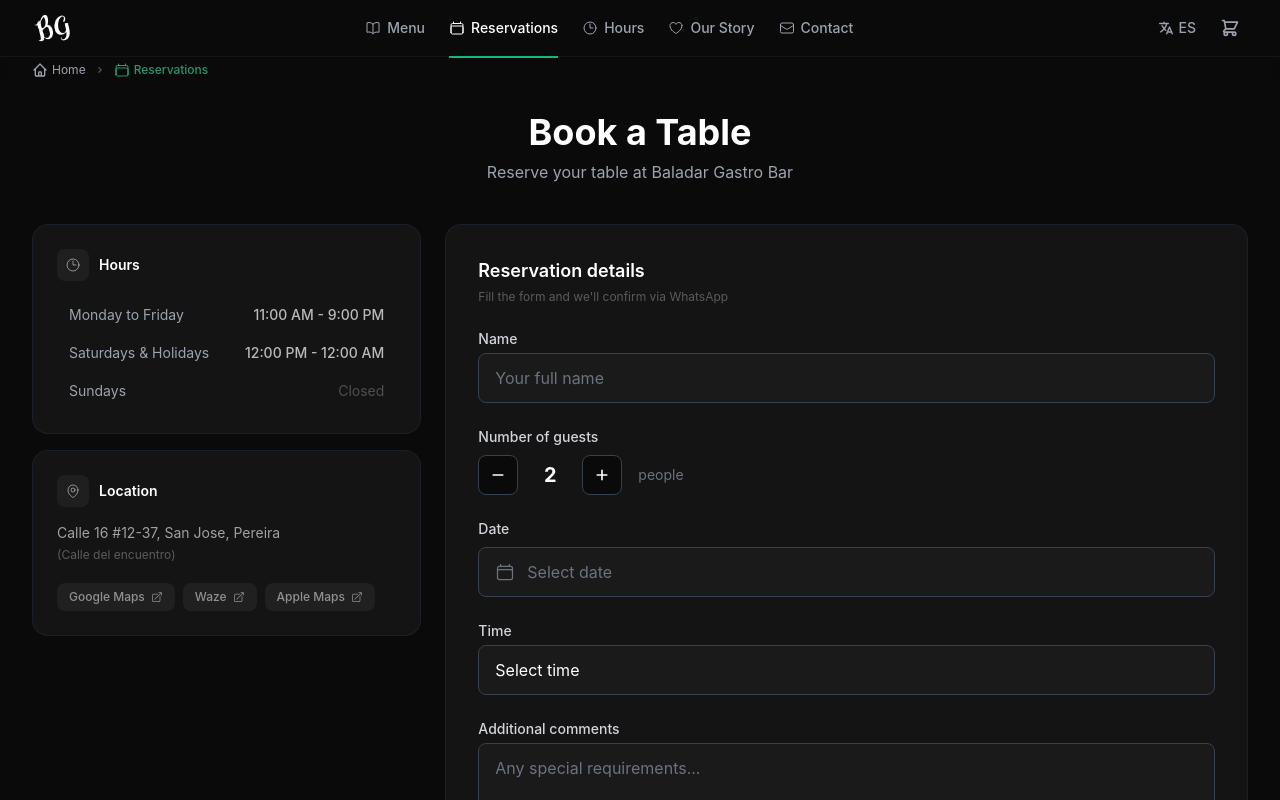
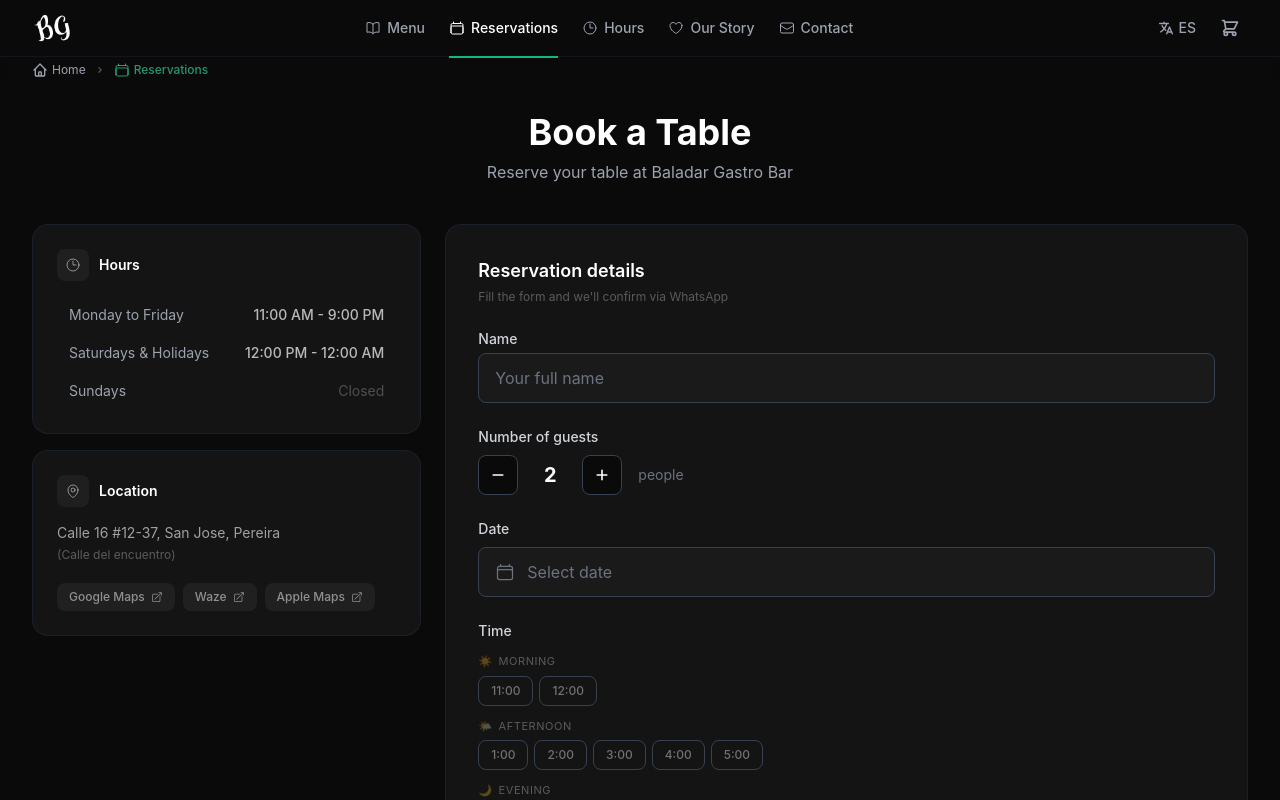
Before and after one commit to sebastian-ardila/baladar-gastro-bar, a Next.js app: page /en/reservas/ in a window 1280 px wide. Shown: the top 800 px of the page. Built offline with nearby package versions, Linux system fonts and the light colour scheme.

Commit message:
feat: replace time select with grouped time chips by morning/afternoon/evening

```diff
--- a/src/components/forms/ReservationForm.tsx
+++ b/src/components/forms/ReservationForm.tsx
@@ -6,9 +6,9 @@ import { buildReservationMessage, buildWhatsAppUrl } from '@/lib/whatsapp';
 import { FaWhatsapp } from 'react-icons/fa';
 import { HiPlus, HiMinus } from 'react-icons/hi';
 import { HiOutlineCalendar } from 'react-icons/hi2';
-import Button from '@/components/ui/Button';
 import Input from '@/components/ui/Input';
-import Select from '@/components/ui/Select';
+
+/* ── Helpers ── */
 
 function formatDateLabel(dateStr: string, locale: string): string {
   if (!dateStr) return '';
@@ -25,6 +25,53 @@ function formatDateLabel(dateStr: string, locale: string): string {
 
   return `${dayNames[date.getDay()]} ${day} ${isEs ? 'de' : ''} ${monthNames[month - 1]}`.replace('  ', ' ');
 }
+
+interface TimeSlot {
+  value: string;
+  label: string;
+}
+
+interface TimeGroup {
+  name: { es: string; en: string };
+  emoji: string;
+  slots: TimeSlot[];
+}
+
+const timeGroups: TimeGroup[] = [
+  {
+    name: { es: 'Mañana', en: 'Morning' },
+    emoji: '☀️',
+    slots: [
+      { value: '11:00 AM', label: '11:00' },
+      { value: '12:00 PM', label: '12:00' },
+    ],
+  },
+  {
+    name: { es: 'Tarde', en: 'Afternoon' },
+    emoji: '🌤️',
+    slots: [
+      { value: '1:00 PM', label: '1:00' },
+      { value: '2:00 PM', label: '2:00' },
+      { value: '3:00 PM', label: '3:00' },
+      { value: '4:00 PM', label: '4:00' },
+      { value: '5:00 PM', label: '5:00' },
+    ],
+  },
+  {
+    name: { es: 'Noche', en: 'Evening' },
+    emoji: '🌙',
+    slots: [
+      { value: '6:00 PM', label: '6:00' },
+      { value: '7:00 PM', label: '7:00' },
+      { value: '8:00 PM', label: '8:00' },
+      { value: '9:00 PM', label: '9:00' },
+      { value: '10:00 PM', label: '10:00' },
+      { value: '11:00 PM', label: '11:00' },
+    ],
+  },
+];
+
+/* ── Component ── */
 
 export default function ReservationForm() {
   const t = useTranslations('reservation');
@@ -50,16 +97,6 @@ export default function ReservationForm() {
 
   const today = new Date().toISOString().split('T')[0];
 
-  const timeOptions = [
-    { value: '', label: isEs ? 'Seleccionar hora' : 'Select time' },
-    ...Array.from({ length: 13 }, (_, i) => {
-      const hour = 11 + i;
-      const h = hour > 12 ? hour - 12 : hour;
-      const ampm = hour >= 12 ? 'PM' : 'AM';
-      return { value: `${h}:00 ${ampm}`, label: `${h}:00 ${ampm}` };
-    }),
-  ];
-
   const handleSubmit = (e: React.FormEvent) => {
     e.preventDefault();
     setTried(true);
@@ -78,7 +115,6 @@ export default function ReservationForm() {
     dateInputRef.current?.focus();
   };
 
-  // Show error styling only after user tried to submit
   const showError = (missing: boolean) => tried && missing;
 
   return (
@@ -125,7 +161,7 @@ export default function ReservationForm() {
         </div>
       </div>
 
-      {/* Date — hidden native input + visible button */}
+      {/* Date */}
       <div className="w-full">
         <label className="block text-sm font-medium text-gray-300 mb-2">
           {t('date')}
@@ -162,18 +198,44 @@ export default function ReservationForm() {
         )}
       </div>
 
-      {/* Time */}
-      <div>
-        <Select
-          label={t('time')}
-          id="res-time"
-          options={timeOptions}
-          value={form.time}
-          onChange={(e) => setForm({ ...form, time: e.target.value })}
-          className={showError(missingTime) ? 'border-red-500/60 focus:border-red-500 focus:ring-red-500/30' : ''}
-        />
+      {/* Time — grouped by period */}
+      <div className="w-full">
+        <label className={`block text-sm font-medium mb-3 ${showError(missingTime) ? 'text-red-400' : 'text-gray-300'}`}>
+          {t('time')}
+        </label>
+        <div className="space-y-3">
+          {timeGroups.map((group) => (
+            <div key={group.name.en}>
+              <p className="text-white/30 text-[11px] uppercase tracking-wider mb-1.5 flex items-center gap-1.5">
+                <span>{group.emoji}</span>
+                {group.name[isEs ? 'es' : 'en']}
+              </p>
+              <div className="flex flex-wrap gap-1.5">
+                {group.slots.map((slot) => {
+                  const selected = form.time === slot.value;
+                  return (
+                    <button
+                      key={slot.value}
+                      type="button"
+                      onClick={() => setForm({ ...form, time: slot.value })}
+                      className={`px-3 py-1.5 rounded-lg text-xs font-medium transition-all border ${
+                        selected
+                          ? 'border-accent bg-accent/15 text-white'
+                          : showError(missingTime)
+                            ? 'border-red-500/30 text-white/40 hover:border-gray-500 hover:text-white/60'
+                            : 'border-gray-700 text-white/40 hover:border-gray-500 hover:text-white/60'
+                      }`}
+                    >
+                      {slot.label}
+                    </button>
+                  );
+                })}
+              </div>
+            </div>
+          ))}
+        </div>
         {showError(missingTime) && (
-          <p className="text-red-400 text-xs mt-1.5">{isEs ? 'Selecciona una hora' : 'Select a time'}</p>
+          <p className="text-red-400 text-xs mt-2">{isEs ? 'Selecciona una hora' : 'Select a time'}</p>
         )}
       </div>
 
```
